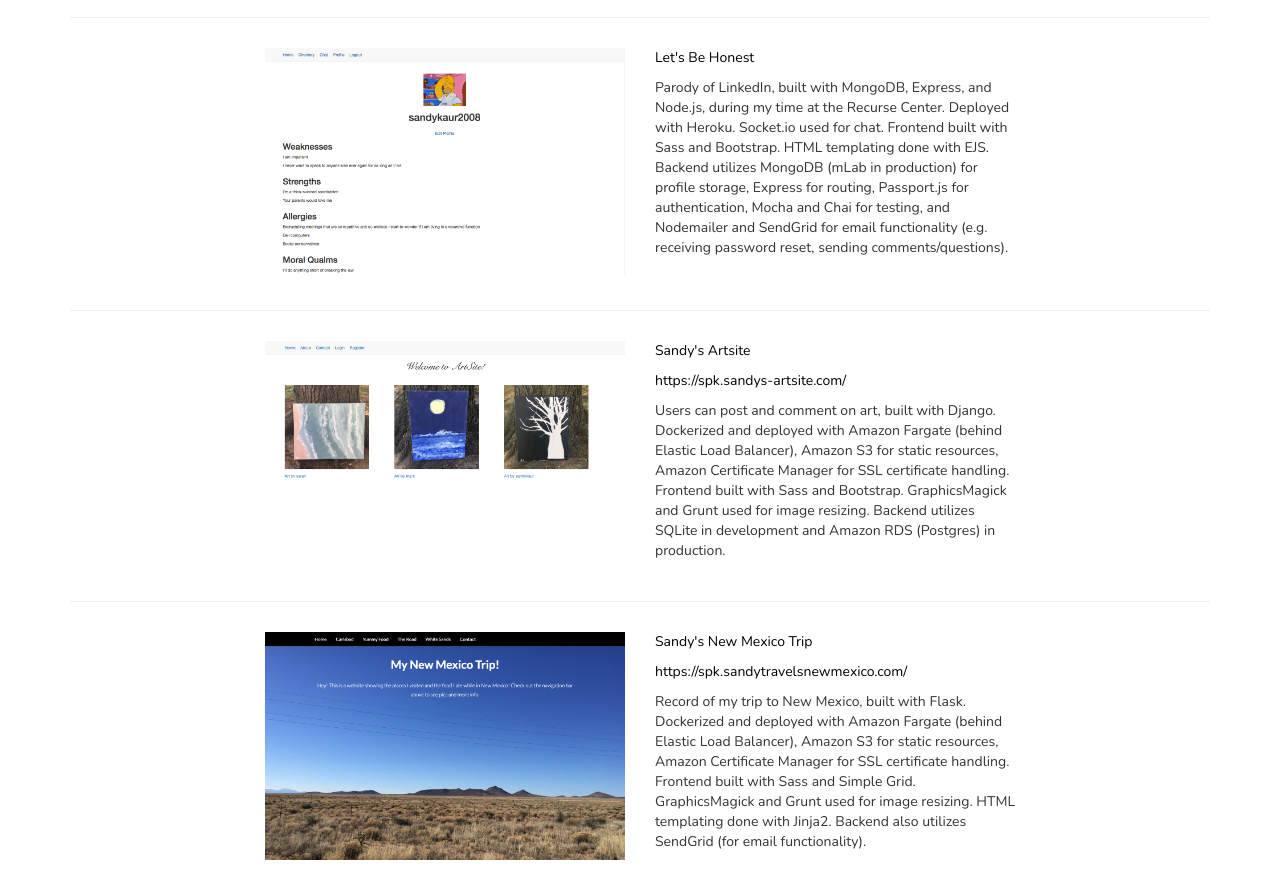
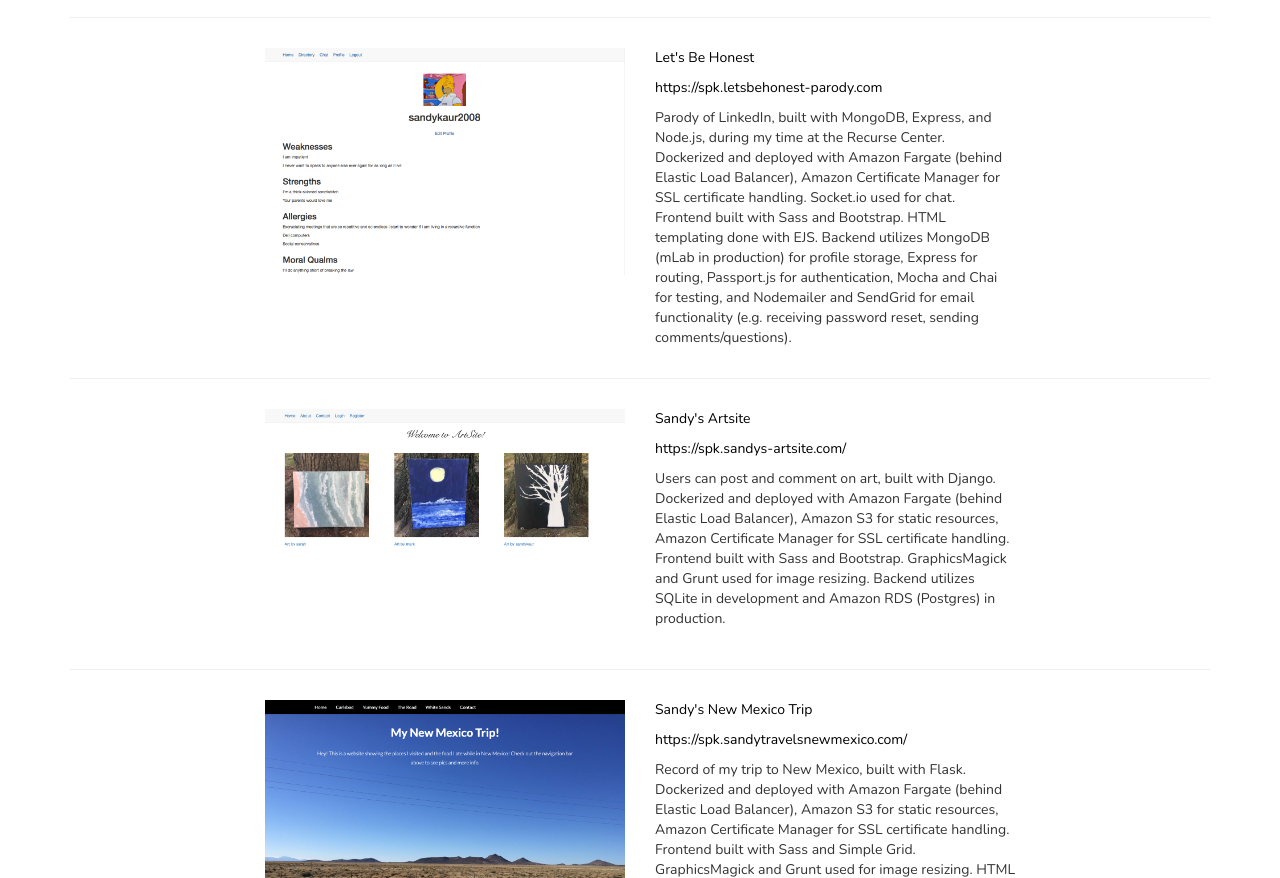
Before and after one commit to sandykaur2008/sandykaur2008.github.io, a plain HTML site: page index.html in a window 1280 px wide. Shown: the part 1142-2020 px from the top of the page. Drawn offline with nearby package versions, Linux system fonts and the light colour scheme.

Commit message:
added new info for parody site

```diff
--- a/index.html
+++ b/index.html
@@ -58,12 +58,14 @@
         <hr>
         <div class="row">
           <div class="col-md-offset-2 col-md-4">
-            <a href="https://sandysparody.herokuapp.com/"><img src="images/parody.png" alt="Let's Be Honest"/></a>
+            <a href="https://spk.letsbehonest-parody.com"><img src="images/parody.png" alt="Let's Be Honest"/></a>
           </div>
           <div class="col-md-4">
-            <a href="https://sandysparody.herokuapp.com/"><p>Let's Be Honest</p></a>
+            <a href="https://spk.letsbehonest-parody.com"><p>Let's Be Honest</p></a>
+            <a href="https://spk.letsbehonest-parody.com"><p>https://spk.letsbehonest-parody.com</p></a>
             <p>Parody of LinkedIn, built with MongoDB, Express, and Node.js, during my time at the Recurse Center.
-              Deployed with Heroku. Socket.io used for chat.
+              Dockerized and deployed with Amazon Fargate (behind Elastic Load Balancer),
+              Amazon Certificate Manager for SSL certificate handling. Socket.io used for chat.
               Frontend built with Sass and Bootstrap. HTML templating done with EJS.
               Backend utilizes MongoDB (mLab in production) for profile storage, Express for routing,
               Passport.js for authentication, Mocha and Chai for testing, and Nodemailer and
```
